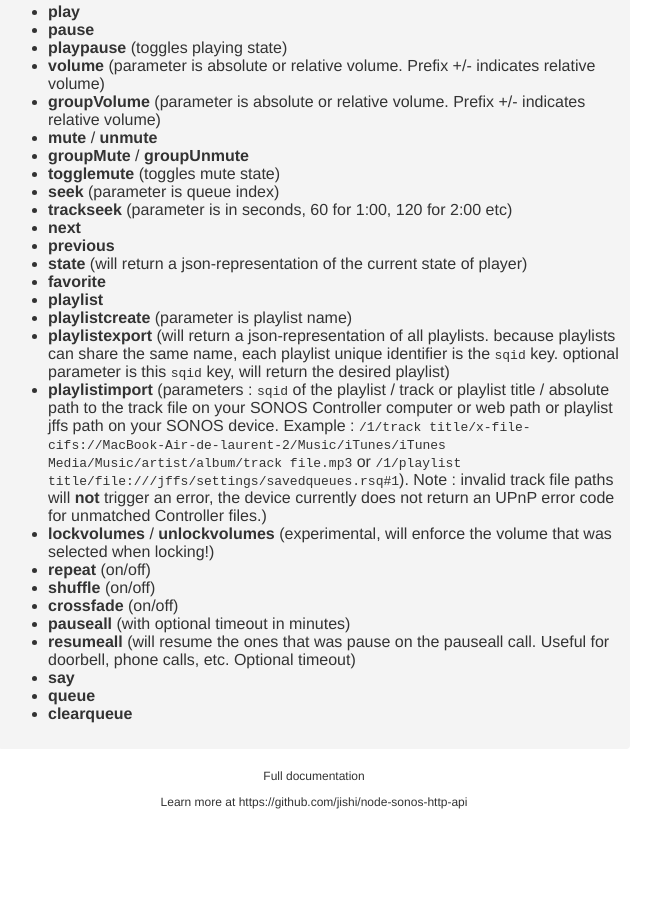
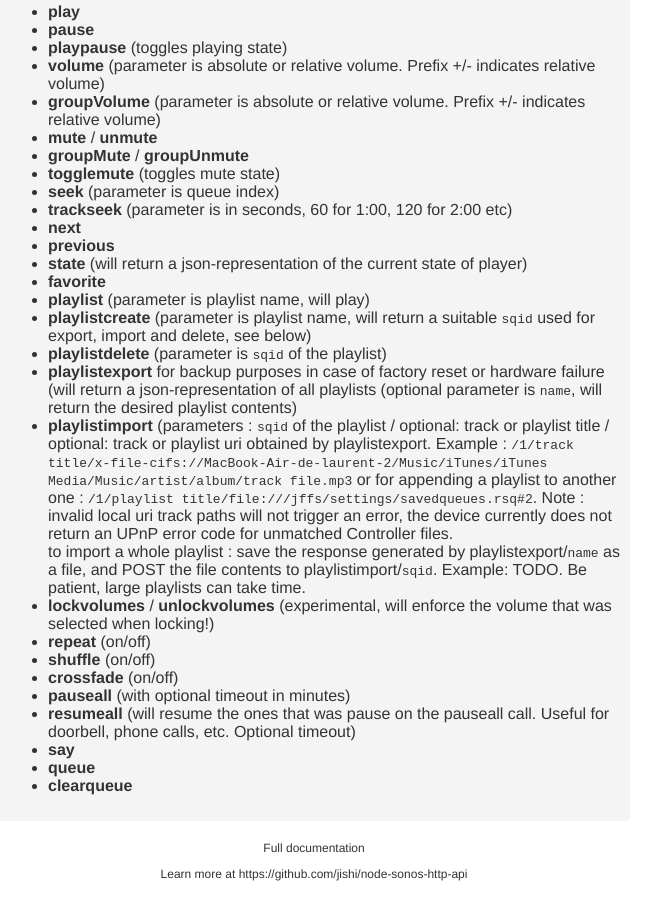
Before and after one commit to jishi/node-sonos-http-api, a website: page static/index.html in a window 1280 px wide. Shown: the part 951-1870 px from the top of the page, without its empty margins (326-977 px from the left). Before the commit the page ends 1810 px from the top, so only its background shows below. Drawn offline with Linux system fonts and the light colour scheme.

Commit message:
can export/import by playlistname

```diff
--- a/static/index.html
+++ b/static/index.html
@@ -62,10 +62,13 @@
           <li><strong>previous</strong></li>
           <li><strong>state</strong> (will return a json-representation of the current state of player)</li>
           <li><strong>favorite</strong></li>
-          <li><strong>playlist</strong></li>
-          <li><strong>playlistcreate</strong> (parameter is playlist name)</li>
-          <li><strong>playlistexport</strong> (will return a json-representation of all playlists. because playlists can share the same name, each playlist unique identifier is the <code>sqid</code> key. optional parameter is this <code>sqid</code> key, will return the desired playlist)</li>
-          <li><strong>playlistimport</strong> (parameters : <code>sqid</code> of the playlist / track or playlist title / absolute path to the track file on your SONOS Controller computer or web path or playlist jffs path on your SONOS device. Example : <code>/1/track title/x-file-cifs://MacBook-Air-de-laurent-2/Music/iTunes/iTunes Media/Music/artist/album/track file.mp3</code> or <code>/1/playlist title/file:///jffs/settings/savedqueues.rsq#1</code>). Note : invalid track file paths will <strong>not</strong> trigger an error, the device currently does not return an UPnP error code for unmatched Controller files.)</li>
+          <li><strong>playlist</strong> (parameter is playlist name, will play)</li>
+          <li><strong>playlistcreate</strong> (parameter is playlist name, will return a suitable <code>sqid</code> used for export, import and delete, see below)</li>
+          <li><strong>playlistdelete</strong> (parameter is <code>sqid</code> of the playlist)</li>
+          <li><strong>playlistexport</strong> for backup purposes in case of factory reset or hardware failure (will return a json-representation of all playlists (optional parameter is <code>name</code>, will return the desired playlist contents)</li>
+          <li><strong>playlistimport</strong> (parameters : <code>sqid</code> of the playlist / optional: track or playlist title / optional: track or playlist uri obtained by playlistexport. Example : <code>/1/track title/x-file-cifs://MacBook-Air-de-laurent-2/Music/iTunes/iTunes Media/Music/artist/album/track file.mp3</code> or for appending a playlist to another one : <code>/1/playlist title/file:///jffs/settings/savedqueues.rsq#2</code>. Note : invalid local uri track paths will not trigger an error, the device currently does not return an UPnP error code for unmatched Controller files.
+          <br/>
+          to import a whole playlist : save the response generated by playlistexport/<code>name</code> as a file, and POST the file contents to playlistimport/<code>sqid</code>. Example: TODO. Be patient, large playlists can take time.</li>
           <li><strong>lockvolumes</strong> / <strong>unlockvolumes</strong> (experimental, will enforce the volume that was selected when locking!)</li>
           <li><strong>repeat</strong> (on/off)</li>
           <li><strong>shuffle</strong> (on/off)</li>
```
Also changed, not shown: lib/actions/playlist.js (+9 -8 lines).
